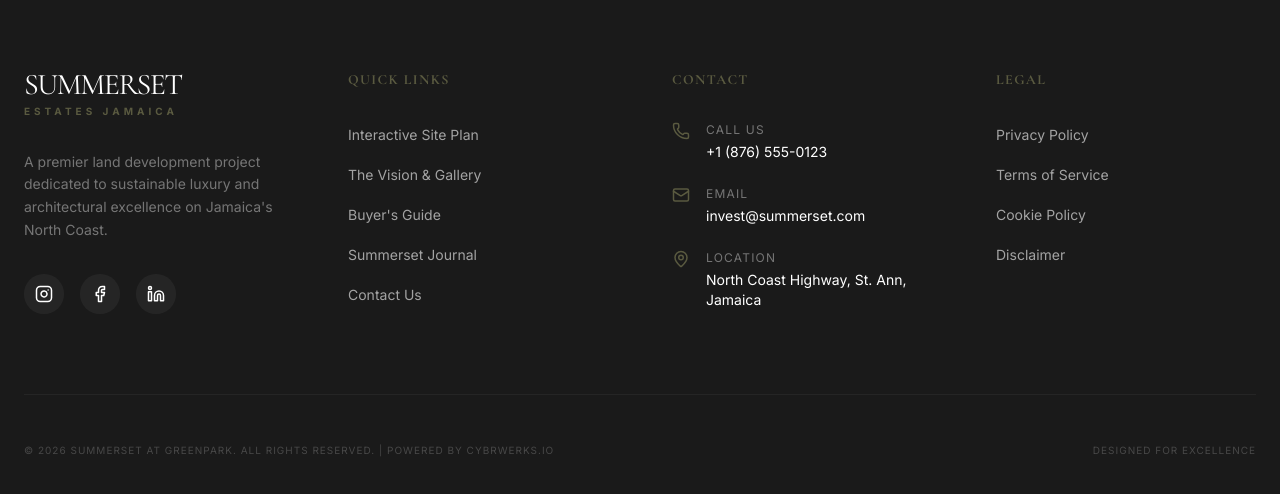
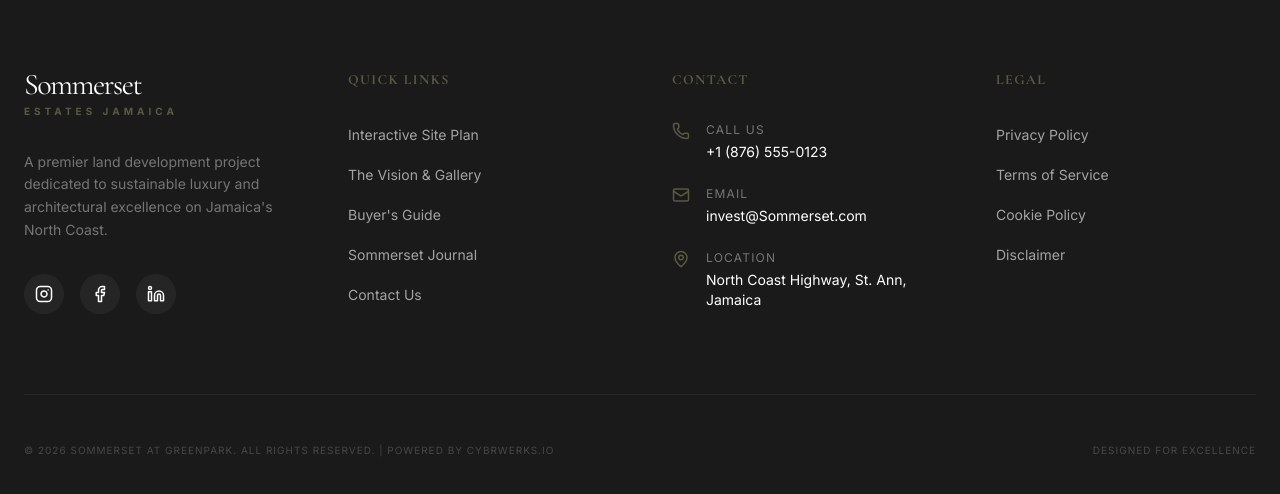
Before and after one commit to Juwan-Hollingsworth/summerset, a React (Vite) app: page /blog in a window 1280 px wide. Shown: the part 1498-1992 px from the top of the page. Built offline with nearby package versions, Linux system fonts and the light colour scheme.

Commit message:
fix naming issue

```diff
--- a/index.html
+++ b/index.html
@@ -3,7 +3,7 @@
   <head>
     <meta charset="UTF-8" />
     <meta name="viewport" content="width=device-width, initial-scale=1.0" />
-    <title>Summerset at Greenpark</title>
+    <title>Sommerset at Greenpark</title>
   </head>
   <body>
     <div id="root"></div>
--- a/metadata.json
+++ b/metadata.json
@@ -1,5 +1,5 @@
 {
-  "name": "Summerset at Greenpark",
+  "name": "Sommerset at Greenpark",
   "description": "Premium land development project in Jamaica featuring interactive site plans and luxury architectural visions.",
   "requestFramePermissions": []
 }
--- a/src/App.tsx
+++ b/src/App.tsx
@@ -21,14 +21,14 @@ const SEO = () => {
 
   useEffect(() => {
     const titles: Record<string, string> = {
-      '/': 'Summerset at Greenpark | Luxury Land Development',
-      '/map': 'Interactive Site Plan | Summerset at Greenpark',
-      '/vision': 'The Vision & Gallery | Summerset at Greenpark',
-      '/guide': 'Buyer\'s Guide | Summerset at Greenpark',
-      '/blog': 'Summerset Journal | Real Estate Insights',
+      '/': 'Sommerset at Greenpark | Luxury Land Development',
+      '/map': 'Interactive Site Plan | Sommerset at Greenpark',
+      '/vision': 'The Vision & Gallery | Sommerset at Greenpark',
+      '/guide': 'Buyer\'s Guide | Sommerset at Greenpark',
+      '/blog': 'Sommerset Journal | Real Estate Insights',
     };
 
-    document.title = titles[pathname] || 'Summerset at Greenpark';
+    document.title = titles[pathname] || 'Sommerset at Greenpark';
   }, [pathname]);
 
   return null;
@@ -58,7 +58,7 @@ export default function App() {
         {JSON.stringify({
           "@context": "https://schema.org/",
           "@type": "RealEstateListing",
-          "name": "Summerset at Greenpark",
+          "name": "Sommerset at Greenpark",
           "description": "Premium land development project in St. Ann, Jamaica.",
           "address": {
             "@type": "PostalAddress",
--- a/src/components/Footer.tsx
+++ b/src/components/Footer.tsx
@@ -9,7 +9,7 @@ export const Footer: React.FC = () => {
         <div className="grid grid-cols-1 md:grid-cols-2 lg:grid-cols-4 gap-16 mb-20">
           <div className="space-y-8">
             <Link to="/" className="flex flex-col">
-              <span className="text-3xl font-serif tracking-tighter text-white leading-none">SUMMERSET</span>
+              <span className="text-3xl font-serif tracking-tighter text-white leading-none">Sommerset</span>
               <span className="text-[10px] uppercase tracking-[0.4em] text-brand-olive font-bold mt-1">Estates Jamaica</span>
             </Link>
             <p className="text-white/40 text-sm leading-relaxed">
@@ -34,7 +34,7 @@ export const Footer: React.FC = () => {
               <li><Link to="/map" className="text-white/60 hover:text-white transition-colors text-sm">Interactive Site Plan</Link></li>
               <li><Link to="/vision" className="text-white/60 hover:text-white transition-colors text-sm">The Vision & Gallery</Link></li>
               <li><Link to="/guide" className="text-white/60 hover:text-white transition-colors text-sm">Buyer's Guide</Link></li>
-              <li><Link to="/blog" className="text-white/60 hover:text-white transition-colors text-sm">Summerset Journal</Link></li>
+              <li><Link to="/blog" className="text-white/60 hover:text-white transition-colors text-sm">Sommerset Journal</Link></li>
               <li><a href="#" className="text-white/60 hover:text-white transition-colors text-sm">Contact Us</a></li>
             </ul>
           </div>
@@ -53,7 +53,7 @@ export const Footer: React.FC = () => {
                 <Mail size={18} className="text-brand-olive shrink-0" />
                 <div>
                   <p className="text-xs text-white/40 uppercase tracking-widest mb-1">Email</p>
-                  <p className="text-sm">invest@summerset.com</p>
+                  <p className="text-sm">invest@Sommerset.com</p>
                 </div>
               </li>
               <li className="flex items-start gap-4">
@@ -79,7 +79,7 @@ export const Footer: React.FC = () => {
 
         <div className="pt-12 border-t border-white/5 flex flex-col md:flex-row justify-between items-center gap-6">
           <p className="text-[10px] uppercase tracking-widest text-white/20">
-            © 2026 Summerset at Greenpark. All Rights Reserved. | Powered by CyBrWerks.io
+            © 2026 Sommerset at Greenpark. All Rights Reserved. | Powered by CyBrWerks.io
           </p>
           <p className="text-[10px] uppercase tracking-widest text-white/20">
             Designed for Excellence
--- a/src/components/InteractiveMap.tsx
+++ b/src/components/InteractiveMap.tsx
@@ -154,7 +154,7 @@ export const InteractiveMap: React.FC = () => {
                     <h3 className="text-2xl font-serif text-brand-ink mb-1">Lot {selectedLot.number}</h3>
                     <div className="flex items-center gap-2 text-brand-ink/60 text-sm">
                       <MapPin size={14} />
-                      <span>Summerset at Greenpark, Phase 1</span>
+                      <span>Sommerset at Greenpark, Phase 1</span>
                     </div>
                   </div>
                   <div className={cn(
--- a/src/components/Navbar.tsx
+++ b/src/components/Navbar.tsx
@@ -44,7 +44,7 @@ export const Navbar: React.FC = () => {
           <span className={cn(
             "text-2xl font-serif tracking-tighter leading-none transition-colors",
             isTransparentMode ? "text-white" : "text-brand-ink"
-          )}>SUMMERSET</span>
+          )}>Sommerset</span>
           <span className="text-[10px] uppercase tracking-[0.4em] text-brand-olive font-bold mt-1">at Greenpark</span>
         </Link>
 
```
Also changed, not shown: 1 other file (tests, documents, lock files or other folders).
